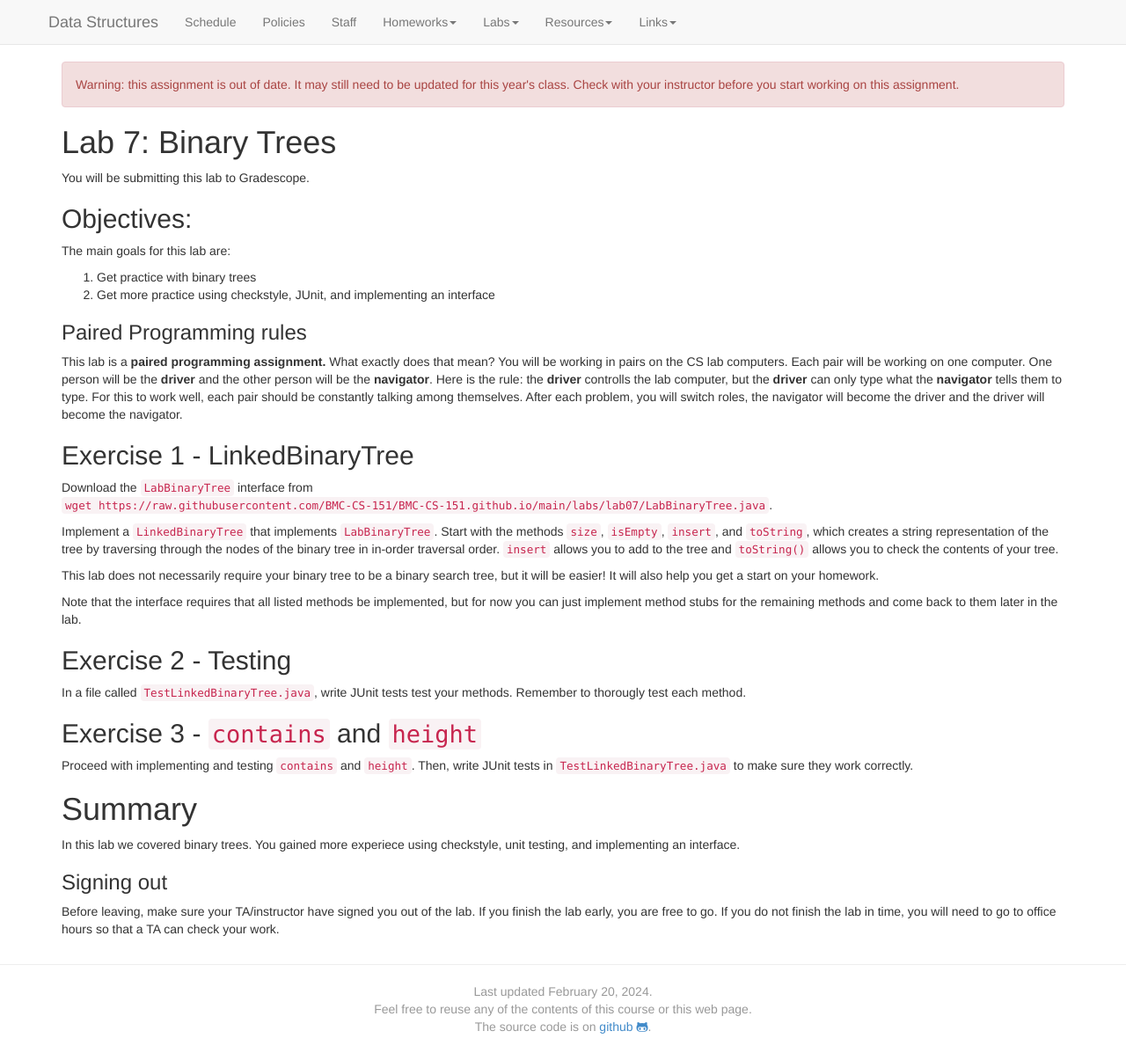
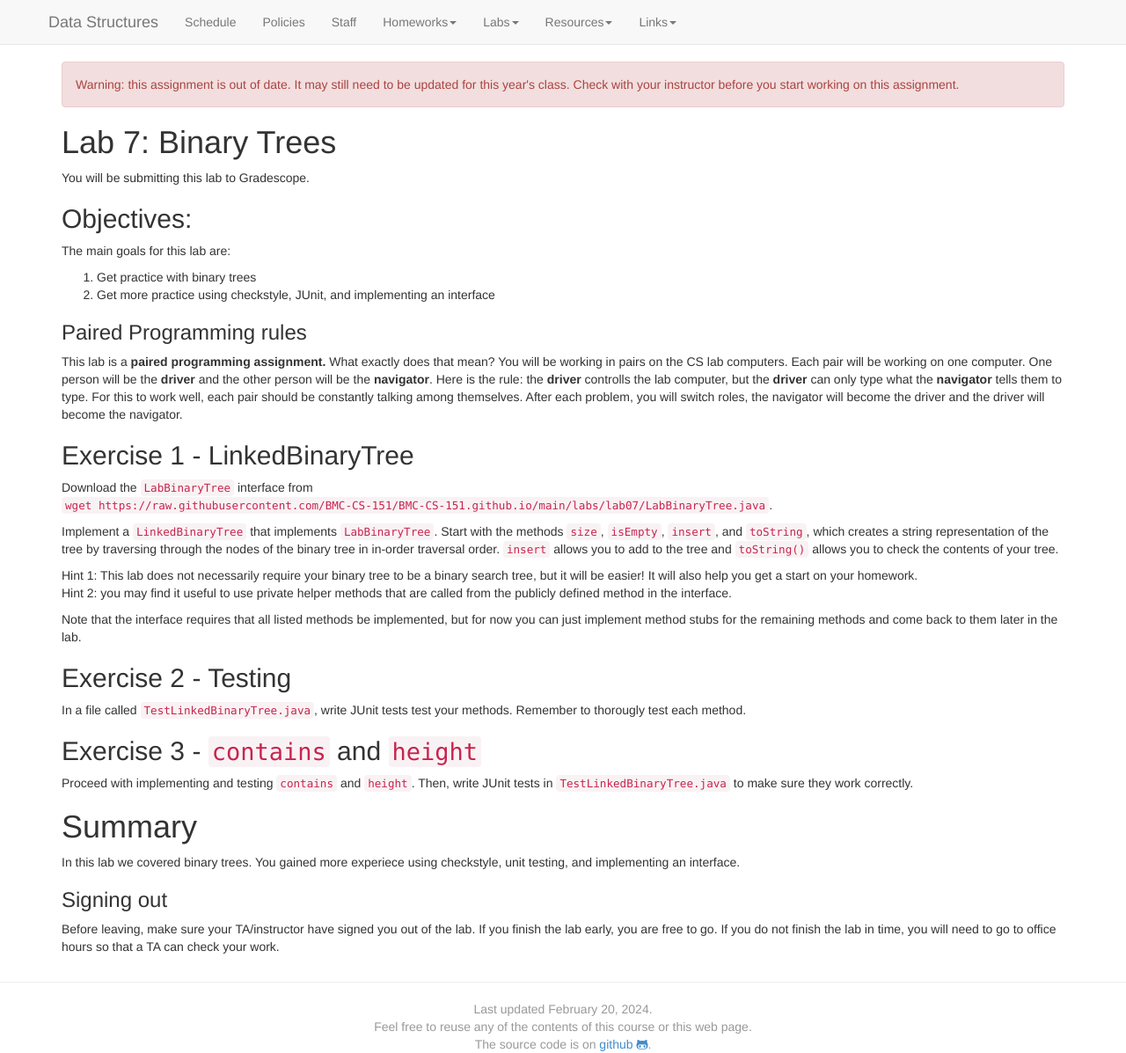
Before and after one commit to kalte0/BMC-CS-151.github.io, a Jekyll site: the page built from labs/Lab07.md, in a window 1280 px wide and 1197 px high. Shown: the whole window at 88% size. Built offline with Jekyll 4.4.1, drawn with Linux system fonts in a browser that asks for light colours; nearby versions of some CDN libraries.

Commit message:
Update Lab07.md

```diff
--- a/labs/Lab07.md
+++ b/labs/Lab07.md
@@ -79,7 +79,9 @@ of the binary tree in in-order traversal order.
 `insert` allows you to add to the tree and `toString()` allows
 you to check the contents of your tree.
 
-This lab does not necessarily require your binary tree to be a binary search tree, but it will be easier! It will also help you get a start on your homework.
+Hint 1: This lab does not necessarily require your binary tree to be a binary search tree, but it will be easier! It will also help you get a start on your homework.
+Hint 2: you may find it useful to use private helper methods that are called from the publicly defined method in the interface.
+
 
 Note that the interface requires that all listed methods be
 implemented, but for now you can just implement method stubs for
```
